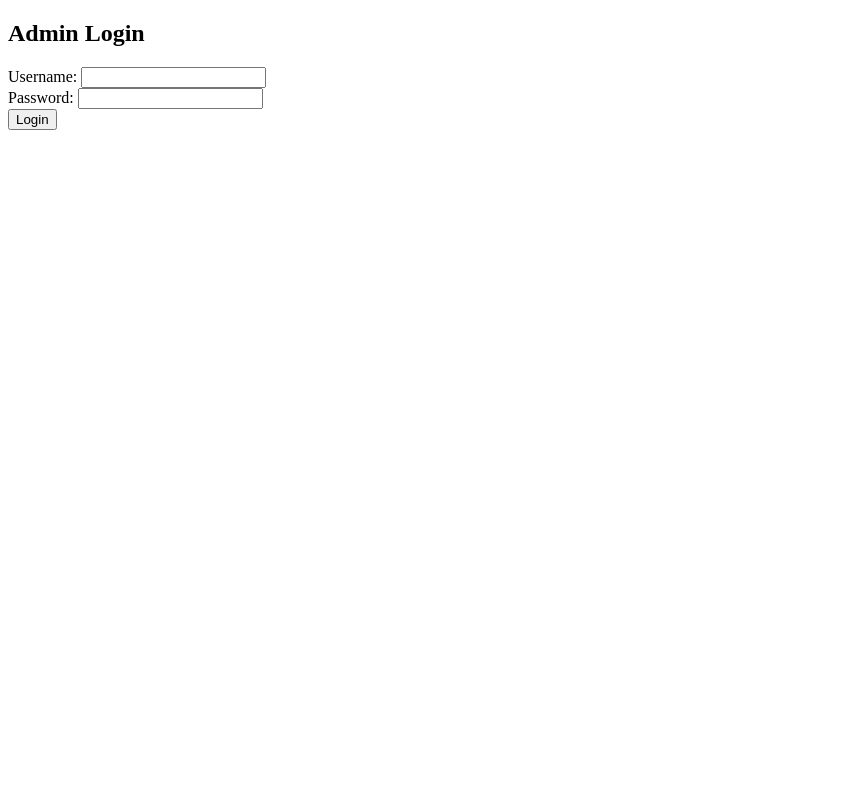
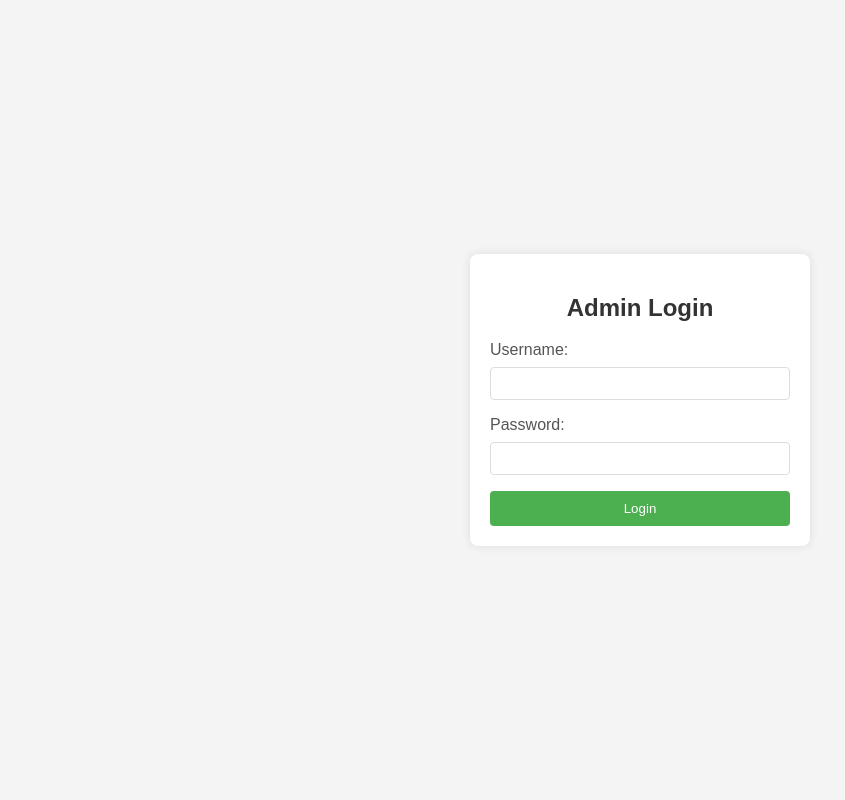
Before and after one commit to Kun0311al/Panamara_group, a PHP site: page /admin/admin_login.php in a window 1280 px wide. Shown: the whole page, without its empty margins (0-845 px from the left). Run offline with PHP 8.4, Linux system fonts and the light colour scheme.

Commit message:
Update admin_login.php

```diff
--- a/admin/admin_login.php
+++ b/admin/admin_login.php
@@ -4,12 +4,69 @@
     <meta charset="UTF-8">
     <meta name="viewport" content="width=device-width, initial-scale=1.0">
     <title>Admin Login</title>
+
+    <style>
+        body {
+            font-family: Arial, sans-serif;
+            background-color: #f4f4f4;
+            margin: 0;
+            padding: 0;
+            display: flex;
+            justify-content: center;
+            align-items: center;
+            height: 100vh;
+        }
+
+        form {
+            background-color: #fff;
+            padding: 20px;
+            border-radius: 8px;
+            box-shadow: 0 0 10px rgba(0, 0, 0, 0.1);
+            width: 300px;
+            max-width: 100%;
+        }
+
+        h2 {
+            text-align: center;
+            color: #333;
+        }
+
+        label {
+            display: block;
+            margin-bottom: 8px;
+            color: #555;
+        }
+
+        input {
+            width: 100%;
+            padding: 8px;
+            margin-bottom: 16px;
+            box-sizing: border-box;
+            border: 1px solid #ddd;
+            border-radius: 4px;
+        }
+
+        button {
+            background-color: #4caf50;
+            color: #fff;
+            padding: 10px;
+            border: none;
+            border-radius: 4px;
+            cursor: pointer;
+            width: 100%;
+        }
+
+        button:hover {
+            background-color: #45a049;
+        }
+    </style>
 </head>
 <body>
 
-<h2>Admin Login</h2>
+
 
 <form action="process_login.php" method="post">
+    <h2>Admin Login</h2>
     <label for="username">Username:</label>
     <input type="text" id="username" name="username" required>
     <br>
```
